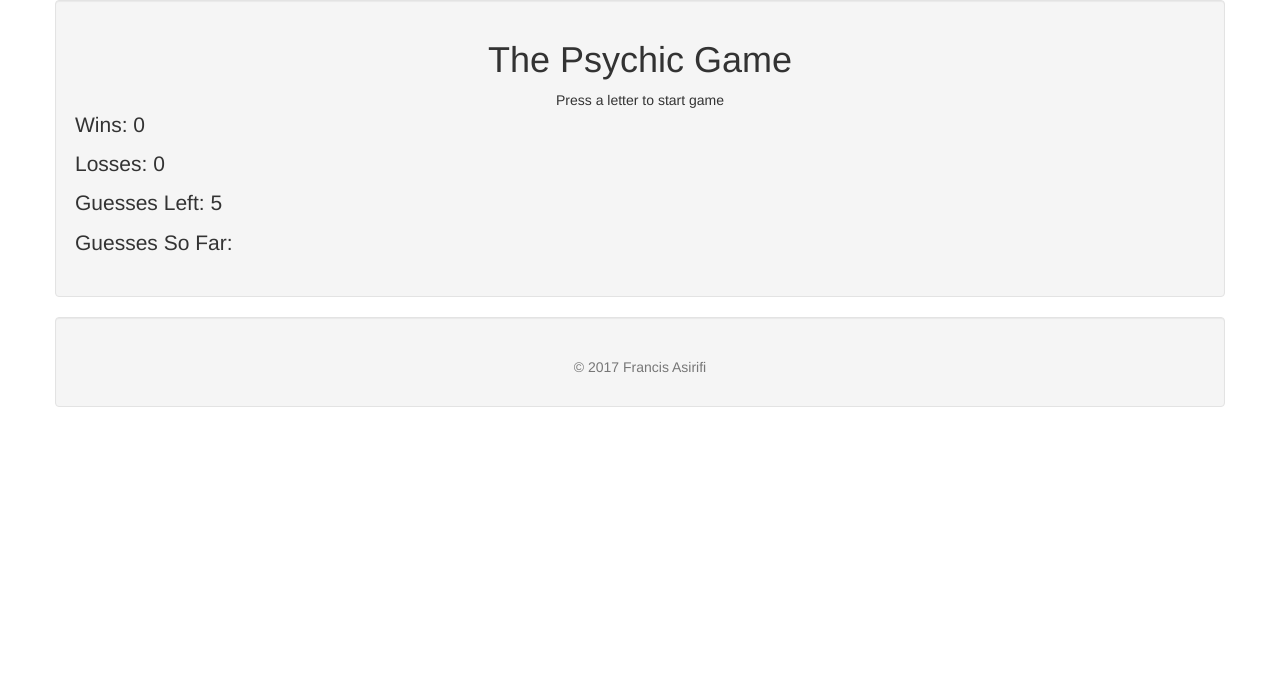
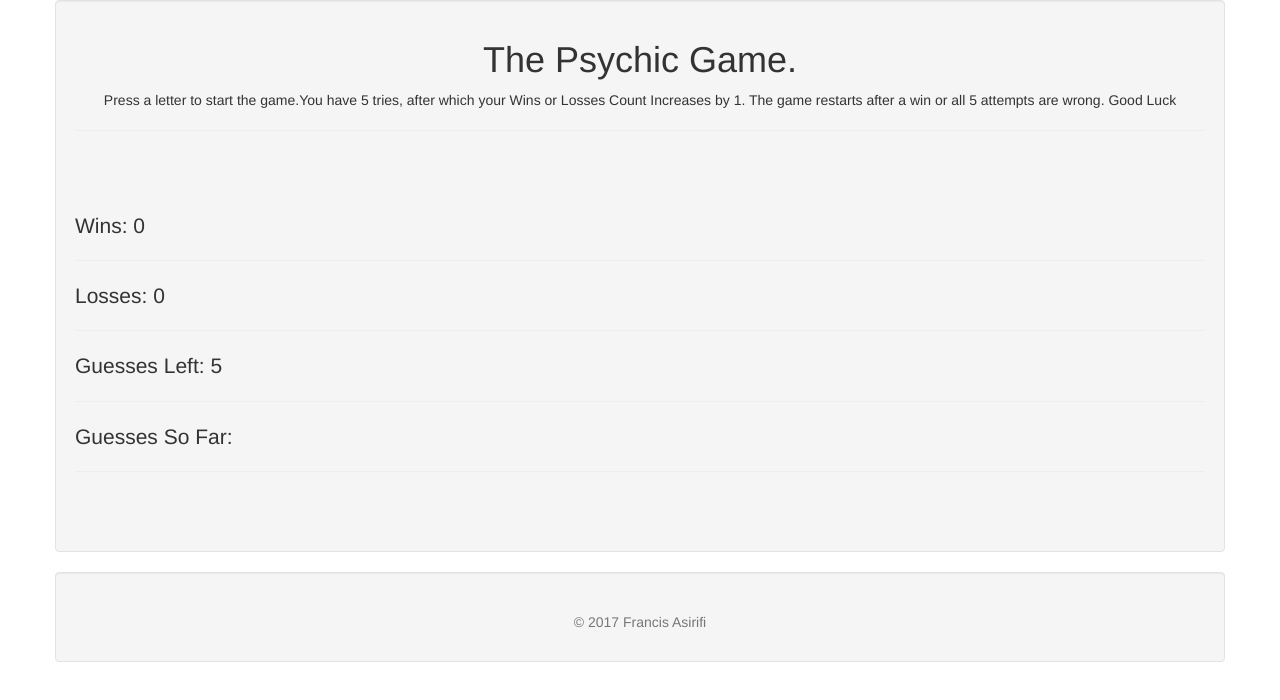
Before and after one commit to frannypax/Psychic-Game, a plain HTML site: page index.html in a window 1280 px wide. Drawn offline with nearby package versions, Linux system fonts and the light colour scheme.

Commit message:
Final HTML touchups

```diff
--- a/index.html
+++ b/index.html
@@ -16,14 +16,26 @@
 	<div class="container">
 		<div class="row">
 			<div class="col-sm-12 well">
-				<h1 class="text-center">The Psychic Game</h1>
-				<div class="text-center">Press a letter to start game</div>
+				<h1 class="text-center">The Psychic Game. </h1>
+				<div class="text-center">Press a letter to start the game.You have 5 tries, after which your Wins or Losses Count Increases by 1. The game restarts after a win or all 5 attempts are wrong. Good Luck
+				<hr/>
+				</div>
+
+				<br/>
+				<br/>
+				<br/>
 				<div class="gameStats lead text-justify"> <!--lead and Text-justify are bootstrap classes-->
 					<p id="wins"></p>
+					<hr/>
 					<p id="losses"></p>
+					<hr/>
 					<p id="guessesLeft"></p>
+					<hr/>
 					<p id="guessesSoFar"></p>
+					<hr/>
 				</div>
+				<br/>
+				<br/>
 			</div>
 		</div>
 	</div>
```
